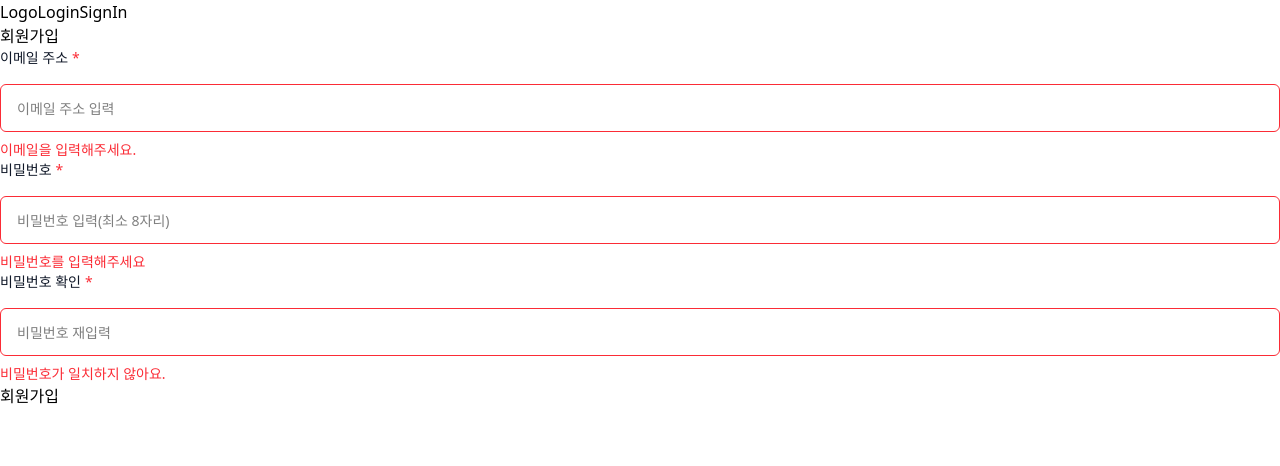
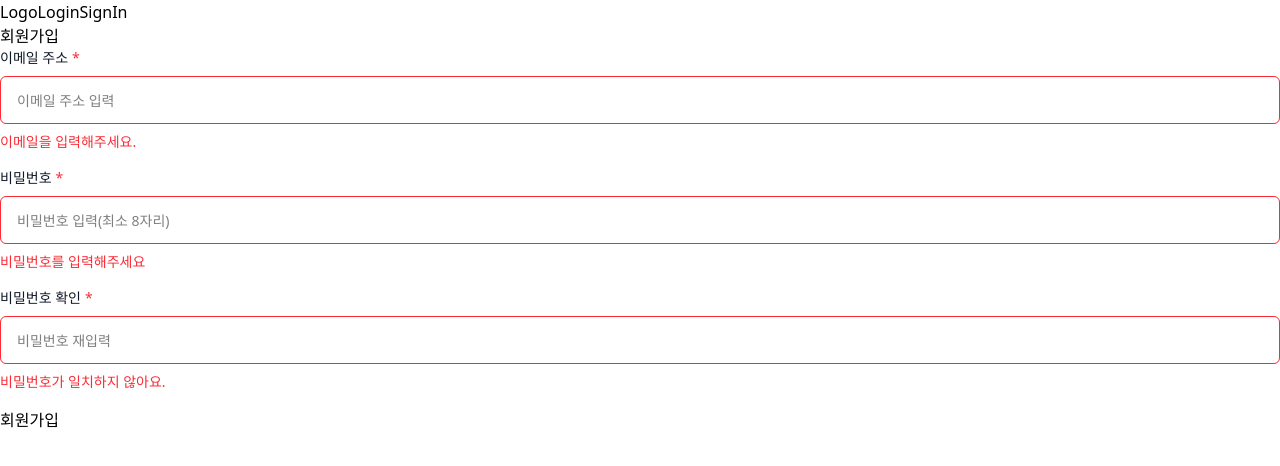
Before and after one commit to doitchuu/wanted-challenge-02, a React (Vite) app: page /signin in a window 1280 px wide. Shown: the top 466 px of the page. Built offline with nearby package versions, Linux system fonts and the light colour scheme.

Commit message:
style: Input label 스타일 수정

```diff
--- a/src/shared/Input.tsx
+++ b/src/shared/Input.tsx
@@ -18,10 +18,10 @@ function Input({
   errorMessage,
 }: InputProps) {
   return (
-    <div className="flex flex-col">
+    <div className="flex flex-col mb-4">
       <label
         htmlFor={id}
-        className="mb-4 text-sm font-medium text-gray-900 after:content-['*'] after:ml-1 after:text-red-500"
+        className="mb-2 text-sm font-medium text-gray-900 after:content-['*'] after:ml-1 after:text-red-500"
       >
         {label}
       </label>
```
